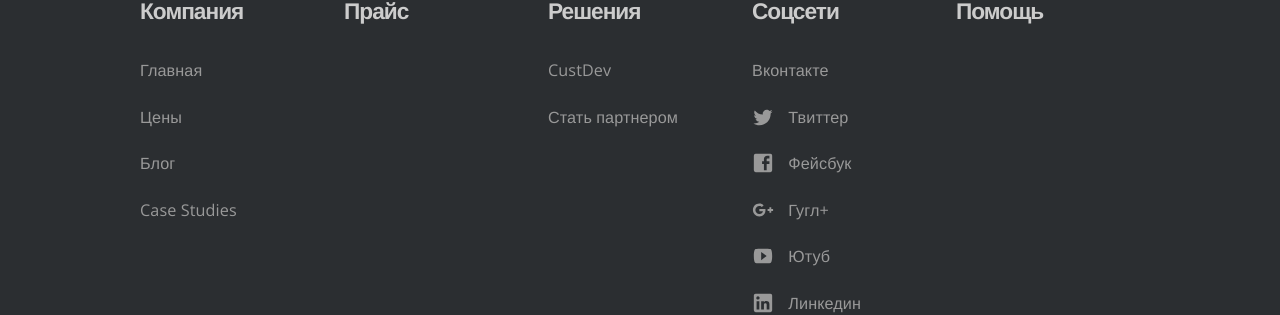
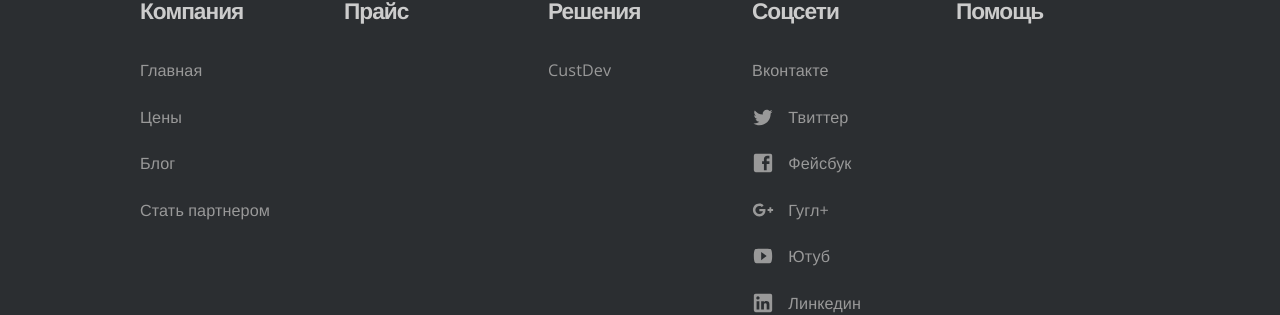
Before and after one commit to RakhimyanTim/walkingstartup.github.io, a Jekyll site: the page built from pages/index.html, in a window 1280 px wide and 900 px high, scrolled down 5455 px. Shown: the part 454-769 px from the top of the window. Built offline with Jekyll 4.4.1, drawn with Linux system fonts in a browser that asks for light colours; nearby versions of some CDN libraries.

Commit message:
Update footer.yml

```diff
--- a/_data/footer.yml
+++ b/_data/footer.yml
@@ -6,8 +6,8 @@
       link: /pricing/
     - name: Блог
       link: /blog/
-    - name: Case Studies
-      link: /case-studies/
+    - name: Стать партнером
+      link: https://partner.walkingstartup.ru
 
 
 - title: Прайс
@@ -17,8 +17,6 @@
   links:
     - name: CustDev
       link: /custdev/
-    - name: Стать партнером
-      link: /https://partner.walkingstartup.ru/
 
 - title: Соцсети
   links:
```
